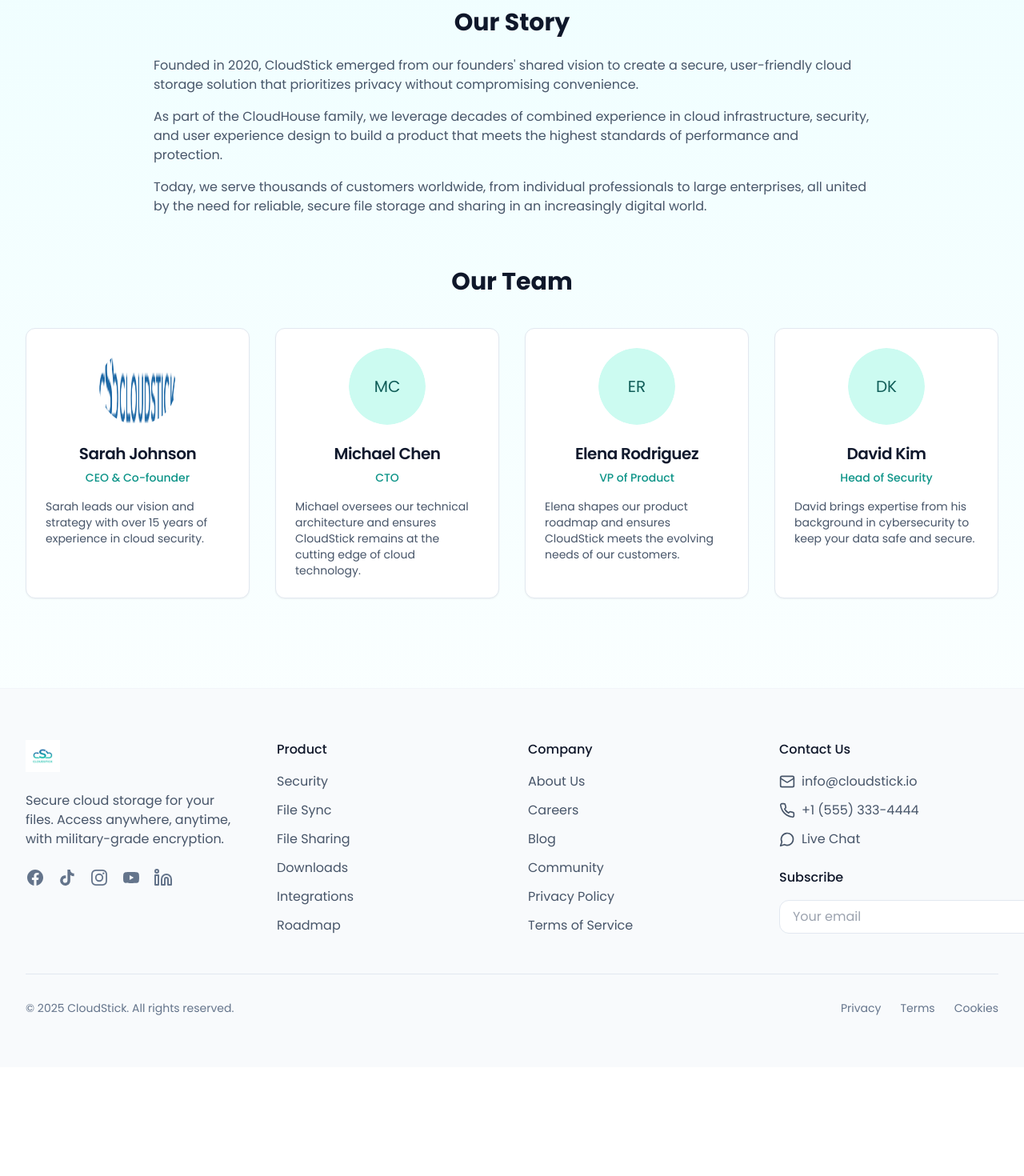
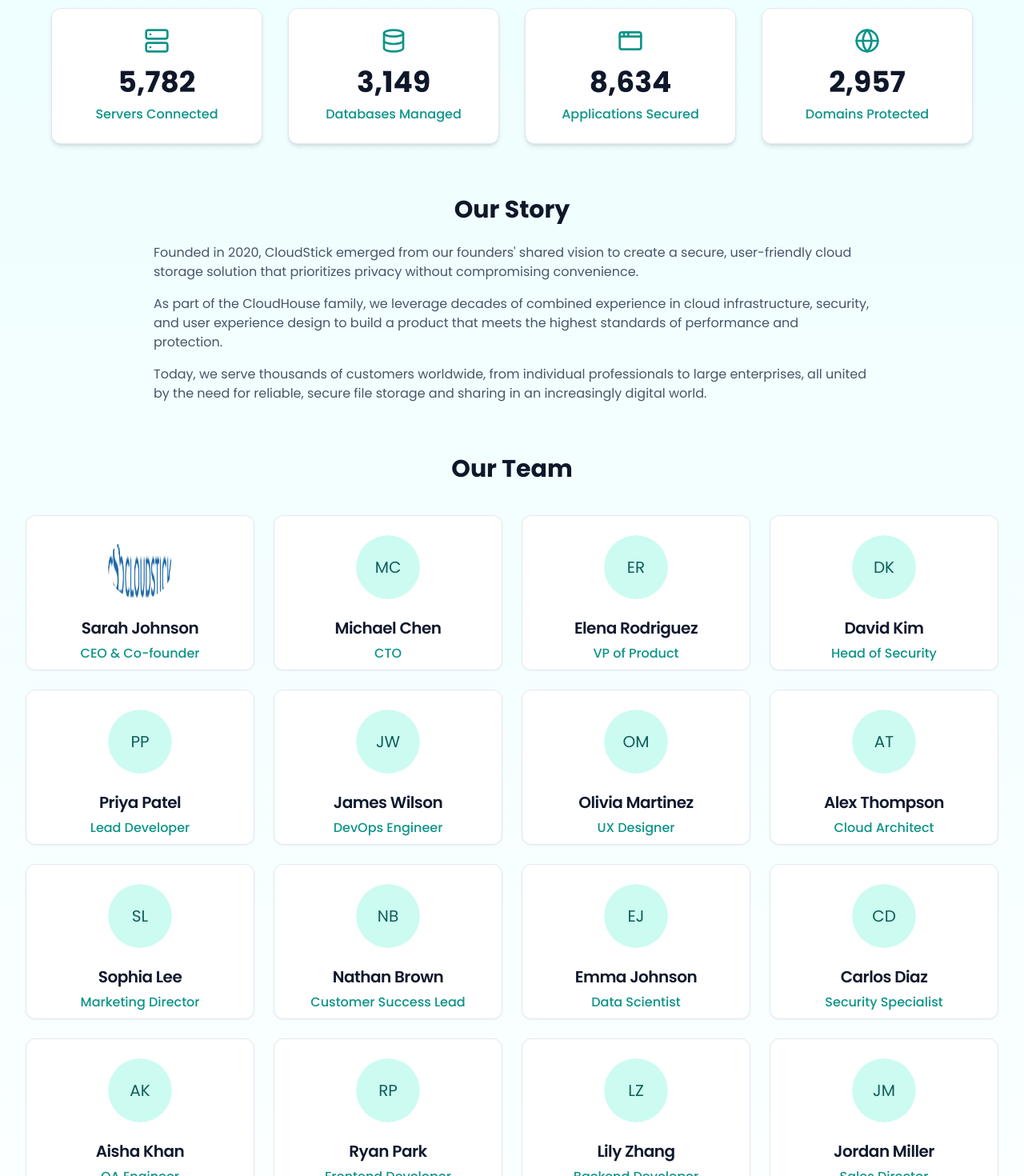
Before and after one commit to vibin-cloudhouse/cloudCms, a React (Vite) app: page /about in a window 1280 px wide. Shown: the part 380-1850 px from the top of the page at 80% size. Before the commit the page ends 1714 px from the top, so only its background shows below. Built offline with nearby package versions, Linux system fonts and the light colour scheme.

Commit message:
Add About Us page enhancements
Implement counters and modify team card content.

```diff
--- a/src/pages/AboutUs.tsx
+++ b/src/pages/AboutUs.tsx
@@ -3,14 +3,20 @@ import React from "react";
 import Header from "@/components/layout/Header";
 import Footer from "@/components/layout/Footer";
 import { Avatar, AvatarFallback, AvatarImage } from "@/components/ui/avatar";
-import { Card, CardContent, CardDescription, CardHeader, CardTitle } from "@/components/ui/card";
+import { Card, CardContent, CardHeader, CardTitle } from "@/components/ui/card";
+import { Database, Server, AppWindow, Globe } from "lucide-react";
 
 interface TeamMember {
   id: number;
   name: string;
   title: string;
   photo: string;
-  bio: string;
+}
+
+interface StatCounter {
+  value: number;
+  label: string;
+  icon: React.ReactNode;
 }
 
 const teamMembers: TeamMember[] = [
@@ -18,29 +24,120 @@ const teamMembers: TeamMember[] = [
     id: 1,
     name: "Sarah Johnson",
     title: "CEO & Co-founder",
-    photo: "/lovable-uploads/364865ac-6f23-478f-8edf-1750c969df74.png",
-    bio: "Sarah leads our vision and strategy with over 15 years of experience in cloud security."
+    photo: "/lovable-uploads/364865ac-6f23-478f-8edf-1750c969df74.png"
   },
   {
     id: 2,
     name: "Michael Chen",
     title: "CTO",
-    photo: "",
-    bio: "Michael oversees our technical architecture and ensures CloudStick remains at the cutting edge of cloud technology."
+    photo: ""
   },
   {
     id: 3,
     name: "Elena Rodriguez",
     title: "VP of Product",
-    photo: "",
-    bio: "Elena shapes our product roadmap and ensures CloudStick meets the evolving needs of our customers."
+    photo: ""
   },
   {
     id: 4,
     name: "David Kim",
     title: "Head of Security",
-    photo: "",
-    bio: "David brings expertise from his background in cybersecurity to keep your data safe and secure."
+    photo: ""
+  },
+  {
+    id: 5,
+    name: "Priya Patel",
+    title: "Lead Developer",
+    photo: ""
+  },
+  {
+    id: 6,
+    name: "James Wilson",
+    title: "DevOps Engineer",
+    photo: ""
+  },
+  {
+    id: 7,
+    name: "Olivia Martinez",
+    title: "UX Designer",
+    photo: ""
+  },
+  {
+    id: 8,
+    name: "Alex Thompson",
+    title: "Cloud Architect",
+    photo: ""
+  },
+  {
+    id: 9,
+    name: "Sophia Lee",
+    title: "Marketing Director",
+    photo: ""
+  },
+  {
+    id: 10,
+    name: "Nathan Brown",
+    title: "Customer Success Lead",
+    photo: ""
+  },
+  {
+    id: 11,
+    name: "Emma Johnson",
+    title: "Data Scientist",
+    photo: ""
+  },
+  {
+    id: 12,
+    name: "Carlos Diaz",
+    title: "Security Specialist",
+    photo: ""
+  },
+  {
+    id: 13,
+    name: "Aisha Khan",
+    title: "QA Engineer",
+    photo: ""
+  },
+  {
+    id: 14,
+    name: "Ryan Park",
+    title: "Frontend Developer",
+    photo: ""
+  },
+  {
+    id: 15,
+    name: "Lily Zhang",
+    title: "Backend Developer",
+    photo: ""
+  },
+  {
+    id: 16,
+    name: "Jordan Miller",
+    title: "Sales Director",
+    photo: ""
+  }
+];
+
+const statCounters: StatCounter[] = [
+  {
+    value: 5782,
+    label: "Servers Connected",
+    icon: <Server className="h-8 w-8 text-teal-600" />
+  },
+  {
+    value: 3149,
+    label: "Databases Managed",
+    icon: <Database className="h-8 w-8 text-teal-600" />
+  },
+  {
+    value: 8634,
+    label: "Applications Secured",
+    icon: <AppWindow className="h-8 w-8 text-teal-600" />
+  },
+  {
+    value: 2957,
+    label: "Domains Protected",
+    icon: <Globe className="h-8 w-8 text-teal-600" />
   }
 ];
 
@@ -66,6 +163,25 @@ const AboutUs: React.FC = () => {
             </div>
           </div>
 
+          {/* Stats Section */}
+          <div className="max-w-6xl mx-auto mb-16">
+            <div className="grid grid-cols-1 md:grid-cols-2 lg:grid-cols-4 gap-8">
+              {statCounters.map((stat, index) => (
+                <div key={index} className="bg-white dark:bg-slate-800 p-6 rounded-lg shadow-md border border-slate-200 dark:border-slate-700 text-center">
+                  <div className="flex justify-center mb-4">
+                    {stat.icon}
+                  </div>
+                  <div className="text-4xl font-bold text-slate-900 dark:text-white mb-2">
+                    {stat.value.toLocaleString()}
+                  </div>
+                  <div className="text-teal-600 dark:text-teal-400 font-medium">
+                    {stat.label}
+                  </div>
+                </div>
+              ))}
+            </div>
+          </div>
+
           <div className="max-w-4xl mx-auto mb-16">
             <h2 className="text-3xl font-bold text-slate-900 mb-6 text-center">Our Story</h2>
             <p className="text-slate-600 mb-4">
@@ -87,12 +203,12 @@ const AboutUs: React.FC = () => {
 
           <div>
             <h2 className="text-3xl font-bold text-slate-900 mb-10 text-center">Our Team</h2>
-            <div className="grid grid-cols-1 md:grid-cols-2 lg:grid-cols-4 gap-8">
+            <div className="grid grid-cols-1 sm:grid-cols-2 md:grid-cols-3 lg:grid-cols-4 gap-6">
               {teamMembers.map((member) => (
                 <Card key={member.id} className="overflow-hidden border border-slate-200 hover:shadow-md transition-shadow">
                   <CardHeader className="p-6 pb-2">
                     <div className="flex justify-center mb-4">
-                      <Avatar className="h-24 w-24">
+                      <Avatar className="h-20 w-20">
                         {member.photo ? (
                           <AvatarImage src={member.photo} alt={member.name} />
                         ) : (
@@ -103,13 +219,10 @@ const AboutUs: React.FC = () => {
                       </Avatar>
                     </div>
                     <CardTitle className="text-center text-xl">{member.name}</CardTitle>
-                    <CardDescription className="text-center text-teal-600 font-medium">
+                    <p className="text-center text-teal-600 font-medium mt-1">
                       {member.title}
-                    </CardDescription>
+                    </p>
                   </CardHeader>
-                  <CardContent className="p-6 pt-2">
-                    <p className="text-slate-600 text-sm">{member.bio}</p>
-                  </CardContent>
                 </Card>
               ))}
             </div>
```
